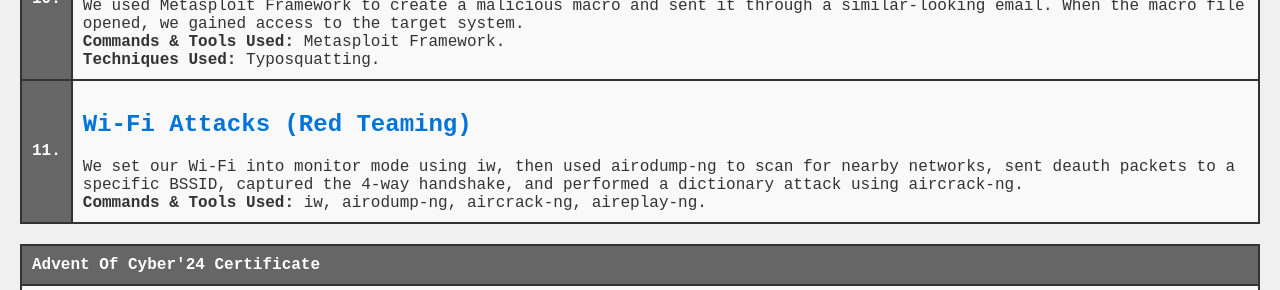
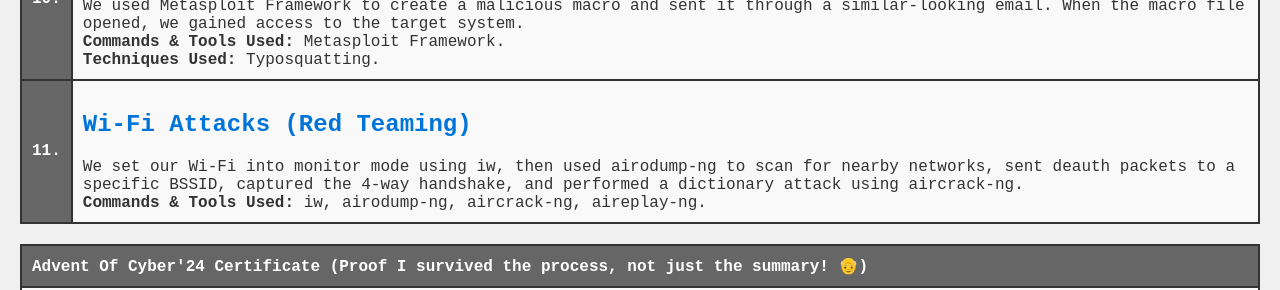
Before and after one commit to Chirag8023/THM-AdventOfCyber2024, a plain HTML site: page index.html in a window 1280 px wide. Shown: the part 1710-2000 px from the top of the page. Drawn offline with Linux system fonts and the light colour scheme.

Commit message:
Update index.html

```diff
--- a/index.html
+++ b/index.html
@@ -174,7 +174,7 @@
 
 <table>
     <tr>
-        <th>Advent Of Cyber'24 Certificate</th>
+        <th>Advent Of Cyber'24 Certificate (Proof I survived the process, not just the summary! 👴)</th>
     </tr>
     <tr>
         <td class="center">
```
